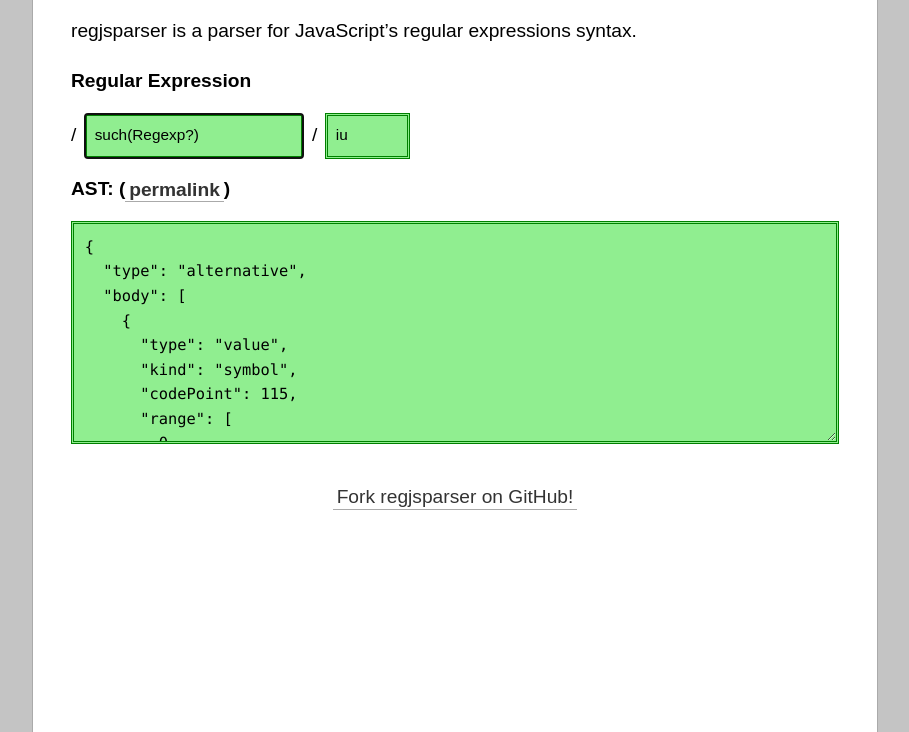
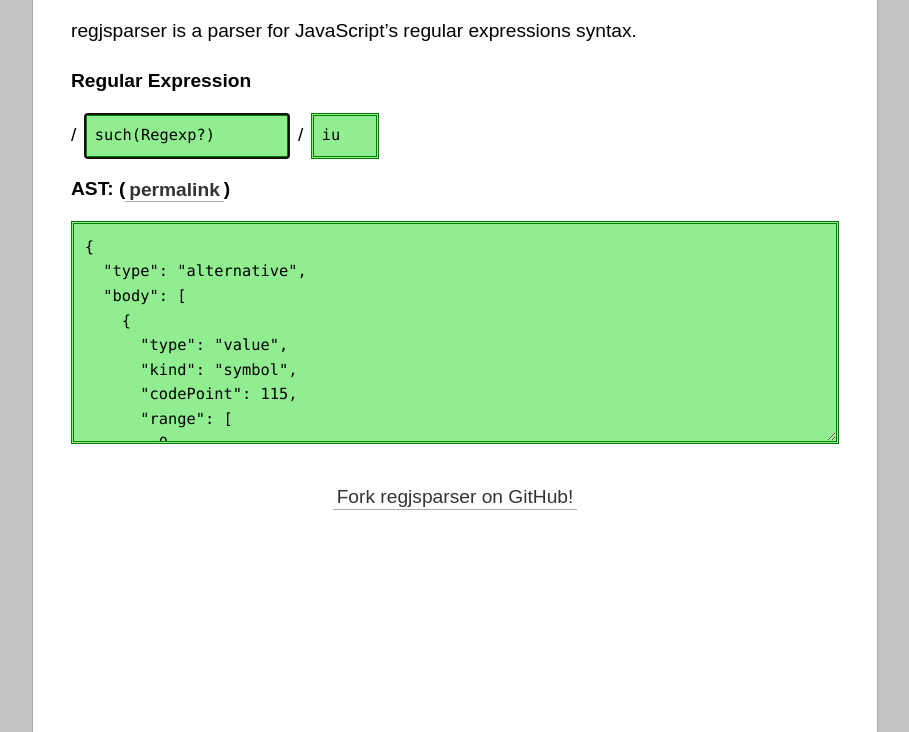
Before and after one commit to jviereck/regjsparser, a website: page index.html in a window 1280 px wide. Shown: the part 68-800 px from the top of the page, without its empty margins (185-1094 px from the left). Drawn offline with Linux system fonts and the light colour scheme.

Commit message:
Fix typo

```diff
--- a/demo/styles.css
+++ b/demo/styles.css
@@ -31,7 +31,7 @@
   background: #36c;
 }
 
-textarea, imput {
+textarea, input {
   font-family: Monaco, Consolas, monospace;
 }
 
```
